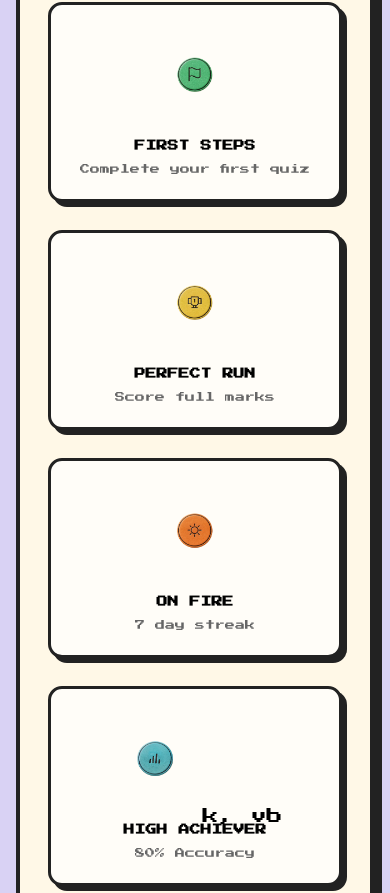
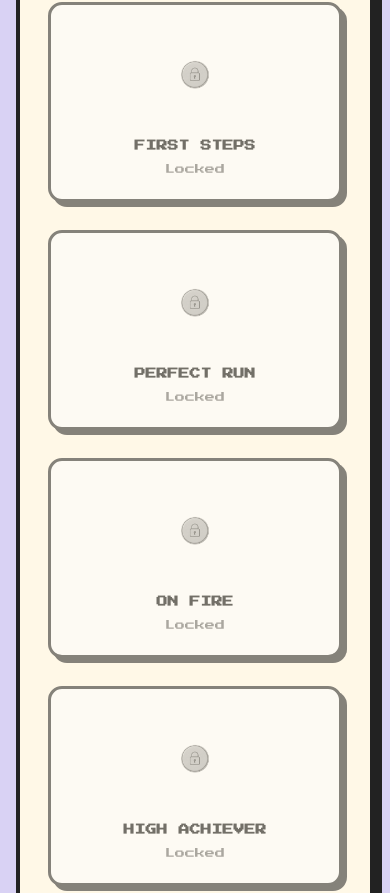
Before and after one commit to unsazareenwork-alt/quizzer, a React (Vite) app in the folder client/: page /achievements in a window 390 px wide. Shown: the part 872-1765 px from the top of the page. Built offline with nearby package versions, Linux system fonts and the light colour scheme; no server answers; sample sign-in values are in the browser's storage.

Commit message:
badges responsive

```diff
--- a/client/src/pages/Achievements.jsx
+++ b/client/src/pages/Achievements.jsx
@@ -6,6 +6,7 @@ import axios from "axios";
 
 export default function Achievements() {
   const [history, setHistory] = useState([]);
+const [badges, setBadges] = useState([]);
 const [loading, setLoading] = useState(true);
 useEffect(() => {
   fetchHistory();
@@ -24,7 +25,8 @@ const fetchHistory = async () => {
       }
     );
 
-    setHistory(response.data);
+    setHistory(response.data.history);
+setBadges(response.data.badges || []);
 
   } catch (err) {
     console.error(err);
@@ -184,28 +186,96 @@ while (true) {
 
             <div className="badges-grid">
 
-              <div className="badge-card">
-                <img src="/badges/firststeps.png" alt="First Steps" />
+               <div
+  className={`badge-card ${
+    badges.includes("first_steps") ? "" : "locked"
+  }`}
+>
+  <img
+    src={
+      badges.includes("first_steps")
+        ? "/badges/firststeps.png"
+        : "/badges/locked.png"
+    }
+    alt="First Steps"
+  />
+
   <h4>FIRST STEPS</h4>
-                <p>Complete your first quiz</p>
+
+  <p>
+    {badges.includes("first_steps")
+      ? "Complete your first quiz"
+      : "Locked"}
+  </p>
 </div>
 
-              <div className="badge-card">
-                <img src="/badges/perfectrun.png" alt="Perfect Run" />
+                <div
+  className={`badge-card ${
+    badges.includes("perfect_run") ? "" : "locked"
+  }`}
+>
+  <img
+    src={
+      badges.includes("perfect_run")
+        ? "/badges/perfectrun.png"
+        : "/badges/locked.png"
+    }
+    alt="Perfect Run"
+  />
+
   <h4>PERFECT RUN</h4>
-                <p>Score full marks</p>
+
+  <p>
+    {badges.includes("perfect_run")
+      ? "Score full marks"
+      : "Locked"}
+  </p>
 </div>
 
-              <div className="badge-card">
-                <img src="/badges/onfire.png" alt="On Fire" />
+              <div
+  className={`badge-card ${
+    badges.includes("on_fire") ? "" : "locked"
+  }`}
+>
+  <img
+    src={
+      badges.includes("on_fire")
+        ? "/badges/onfire.png"
+        : "/badges/locked.png"
+    }
+    alt="On Fire"
+  />
+
   <h4>ON FIRE</h4>
-                <p>7 day streak</p>
+
+  <p>
+    {badges.includes("on_fire")
+      ? "7 day streak"
+      : "Locked"}
+  </p>
 </div>
 
-              <div className="badge-card">
-                <img src="/badges/highacheiver.png" alt="High Achiever" />k, vb
+              <div
+  className={`badge-card ${
+    badges.includes("high_achiever") ? "" : "locked"
+  }`}
+>
+  <img
+    src={
+      badges.includes("high_achiever")
+        ? "/badges/highacheiver.png"
+        : "/badges/locked.png"
+    }
+    alt="High Achiever"
+  />
+
   <h4>HIGH ACHIEVER</h4>
-                <p>80% Accuracy</p>
+
+  <p>
+    {badges.includes("high_achiever")
+      ? "80% Accuracy"
+      : "Locked"}
+  </p>
 </div>
 
               <div className="badge-card locked">
--- a/client/src/pages/Dashboard.jsx
+++ b/client/src/pages/Dashboard.jsx
@@ -1,22 +1,87 @@
 import { Link } from "react-router-dom";
+import { useEffect, useState } from "react";
+import axios from "axios";
 import Navbar from "../components/Navbar";
 import "../styles/Dashboard.css";
 
 export default function Dashboard() {
+  const [history, setHistory] = useState([]);
+
+  useEffect(() => {
+    fetchHistory();
+  }, []);
+
+  const fetchHistory = async () => {
+    try {
+      const token = localStorage.getItem("token");
+
+      const response = await axios.get(
+        "http://localhost:5000/api/quizzes/history",
+        {
+          headers: {
+            Authorization: `Bearer ${token}`,
+          },
+        }
+      );
+
+      setHistory(response.data);
+    } catch (err) {
+      console.error(err);
+    }
+  };
+
+  /* ---------- Statistics ---------- */
+
+  const quizzesTaken = history.length;
+
+  const totalCorrect = history.reduce(
+    (sum, quiz) => sum + Number(quiz.score),
+    0
+  );
+
+  const totalQuestions = history.reduce(
+    (sum, quiz) => sum + Number(quiz.total_questions),
+    0
+  );
+
+  const avgAccuracy =
+    totalQuestions > 0
+      ? Math.round((totalCorrect / totalQuestions) * 100)
+      : 0;
+
+  const totalXP = quizzesTaken * 20;
+
+  // Temporary streak
+  const dayStreak = 7;
+
+  const achievements = [];
+
+  if (quizzesTaken >= 1) {
+    achievements.push(" First Quiz");
+  }
+
+  if (totalXP >= 100) {
+    achievements.push(" 100 XP");
+  }
+
+  if (dayStreak >= 7) {
+    achievements.push(" 7 Day Streak");
+  }
+
+  const recentQuizzes = history.slice(0, 3);
+
   return (
     <div className="dashboard-page">
-
       <Navbar />
 
       <div className="dashboard-container">
-
         <h1 className="welcome">
-          Welcome Back, Unsa 👋
+          Welcome Back, Unsa
         </h1>
 
         <div className="dashboard-grid">
 
-          {/* LEFT SIDE */}
+          {/* LEFT */}
 
           <div className="left-column">
 
@@ -30,25 +95,28 @@ export default function Dashboard() {
             <div className="card">
               <h2>Recent Quizzes</h2>
 
-              <div className="row">
-                <span>Physics Notes</span>
-                <span>8/10</span>
-              </div>
+              {recentQuizzes.length === 0 ? (
+                <p>No quizzes yet.</p>
+              ) : (
+                recentQuizzes.map((quiz) => (
+                  <div className="row" key={quiz.id}>
+                    <span>
+                      {quiz.title.length > 20
+                        ? quiz.title.substring(0, 20) + "..."
+                        : quiz.title}
+                    </span>
 
-              <div className="row">
-                <span>OS Notes</span>
-                <span>10/10</span>
-              </div>
-
-              <div className="row">
-                <span>React Basics</span>
-                <span>7/10</span>
-              </div>
+                    <span>
+                      {quiz.score}/{quiz.total_questions}
+                    </span>
+                  </div>
+                ))
+              )}
             </div>
 
           </div>
 
-          {/* RIGHT SIDE */}
+          {/* RIGHT */}
 
           <div className="right-column">
 
@@ -57,17 +125,17 @@ export default function Dashboard() {
 
               <div className="row">
                 <span>Accuracy</span>
-                <span>82%</span>
+                <span>{avgAccuracy}%</span>
               </div>
 
               <div className="row">
                 <span>Quizzes</span>
-                <span>16</span>
+                <span>{quizzesTaken}</span>
               </div>
 
               <div className="row">
                 <span>XP</span>
-                <span>320</span>
+                <span>{totalXP}</span>
               </div>
 
             </div>
@@ -75,18 +143,20 @@ export default function Dashboard() {
             <div className="card">
               <h2>Achievements</h2>
 
-              <p>🏆 First Quiz</p>
-              <p>⚡ 100 XP</p>
-              <p>🔥 7 Day Streak</p>
+              {achievements.length === 0 ? (
+                <p>No achievements yet.</p>
+              ) : (
+                achievements.map((achievement, index) => (
+                  <p key={index}>{achievement}</p>
+                ))
+              )}
 
             </div>
 
           </div>
 
         </div>
-
       </div>
-
     </div>
   );
 }
--- a/client/src/pages/Scores.jsx
+++ b/client/src/pages/Scores.jsx
@@ -26,8 +26,11 @@ export default function Scores() {
           },
         }
       );
+      console.log(response.data);
+console.log(response.data.history);
+console.log(Array.isArray(response.data.history));
 
-      setHistory(response.data);
+      setHistory(response.data.history);
     } catch (err) {
       console.error(err);
     } finally {
--- a/client/src/pages/UploadQuiz.jsx
+++ b/client/src/pages/UploadQuiz.jsx
@@ -15,6 +15,7 @@ export default function UploadQuiz() {
 
   const [history, setHistory] = useState([]);
   const [streak, setStreak] = useState(0);
+  const [badges, setBadges] = useState([]);
 
   useEffect(() => {
     fetchHistory();
@@ -35,11 +36,14 @@ export default function UploadQuiz() {
         }
       );
 
-      const quizzes = response.data;
+      console.log(response.data);
 
-      setHistory(quizzes);
+const quizzes = response.data.history;
 
-      calculateStreak(quizzes);
+setHistory(quizzes);
+setBadges(response.data.badges);
+
+calculateStreak(quizzes);
 
     } catch (err) {
 
```
Also changed, not shown: 1 other file (tests, documents, lock files or other folders). Lines whose indentation alone changed are shown as unchanged.
